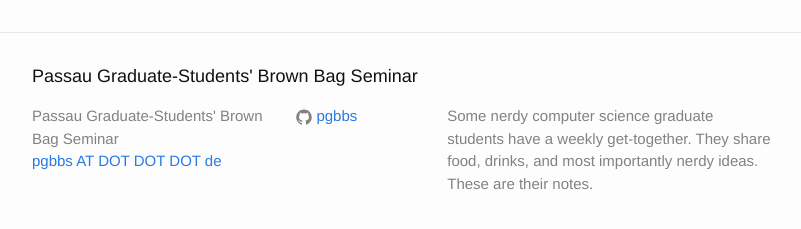
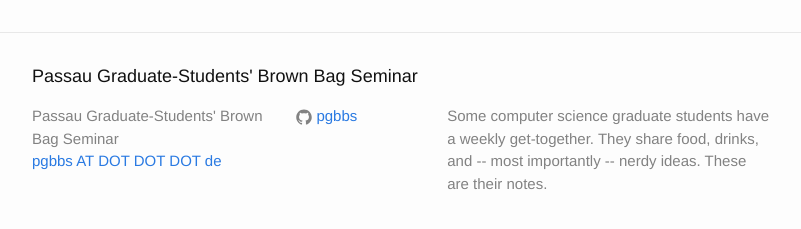
Before and after one commit to PGBBS/pgbbs.github.io, a Jekyll site: the page built from index.html, in a window 1280 px wide and 900 px high, scrolled down 1622 px. Shown: the part 645-874 px from the top of the window, without its empty margins (238-1039 px from the left). Built offline with Jekyll 4.4.1, drawn with Linux system fonts in a browser that asks for light colours.

Commit message:
update description; try alternative theme

```diff
--- a/_config.yml
+++ b/_config.yml
@@ -12,7 +12,8 @@
 title: Passau Graduate-Students' Brown Bag Seminar
 email: pgbbs AT <chair> DOT <faculty> DOT <unversity> DOT de
 description: > # this means to ignore newlines until "baseurl:"
-  Some nerdy computer science graduate students have a weekly get-together. They share food, drinks, and most importantly nerdy ideas. These are their notes.
+  Some computer science graduate students have a weekly get-together.
+  They share food, drinks, and -- most importantly -- nerdy ideas. These are their notes.
 baseurl: "" # the subpath of your site, e.g. /blog
 url: "https://pgbbs.github.io" # the base hostname & protocol for your site
 repo: "https://github.com/PGBBS/pgbbs.github.io/tree/master" # base for github-repo
@@ -37,5 +38,4 @@
   - jekyll-sitemap
 
 # choose from the Jekyll themes supported by GitHub Pages: https://pages.github.com/themes/
-theme: jekyll-theme-hacker
-# theme: jekyll-theme-architect
+theme: jekyll-theme-architect
```
